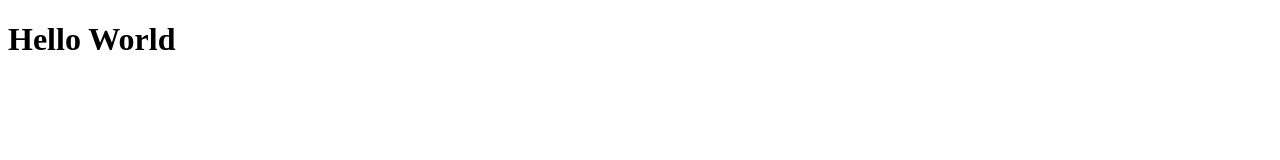
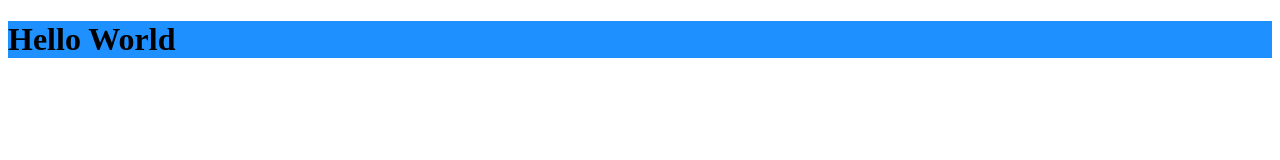
Before and after one commit to yiqunl2-1863642/yiqunl2-1863642-info.github.io, a plain HTML site: page index.html in a window 1280 px wide. Drawn offline with Linux system fonts and the light colour scheme.

Commit message:
Add files via upload

```diff
--- a/index.html
+++ b/index.html
@@ -4,6 +4,6 @@
 		<title>Hello World</title>
 	</head>
 	<body>
-		<h1>Hello World</h1>
+		<h1 style="background-color:DodgerBlue;">Hello World</h1>
 	</body>
 </html>
```
